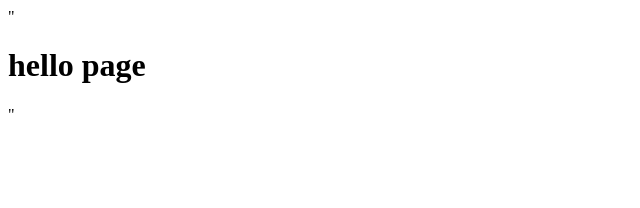
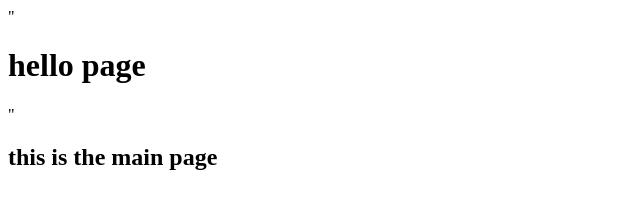
Before and after one commit to github-ELbouzidi-Hamza/easyt-github, a plain HTML site: page index.html in a window 1280 px wide. Shown: the whole page, without its empty margins (0-640 px from the left). Drawn offline with Linux system fonts and the light colour scheme.

Commit message:
Add <h2> in index.html

```diff
--- a/index.html
+++ b/index.html
@@ -1 +1,2 @@
 "<h1>hello page</h1>"
+<h2>this is the main page</h2>
```
